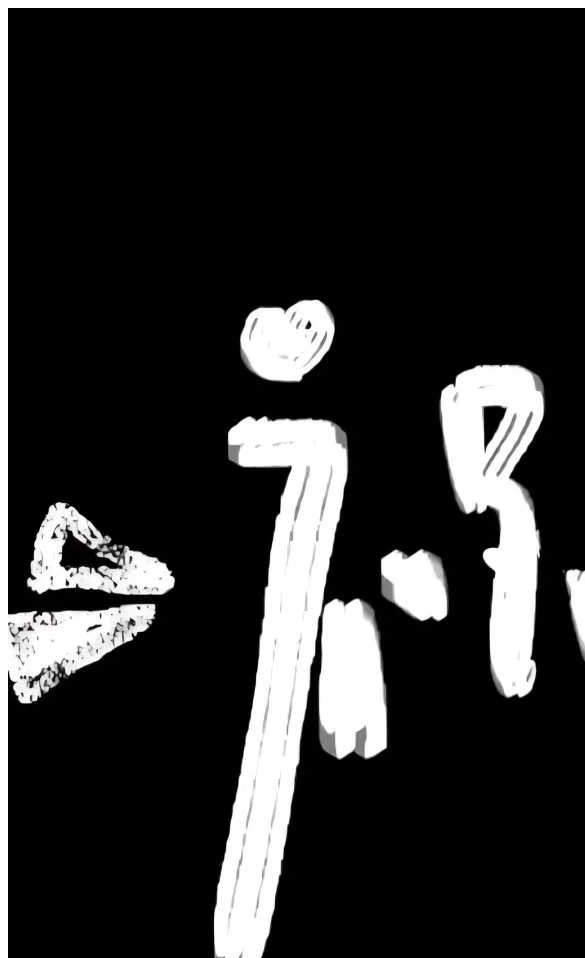
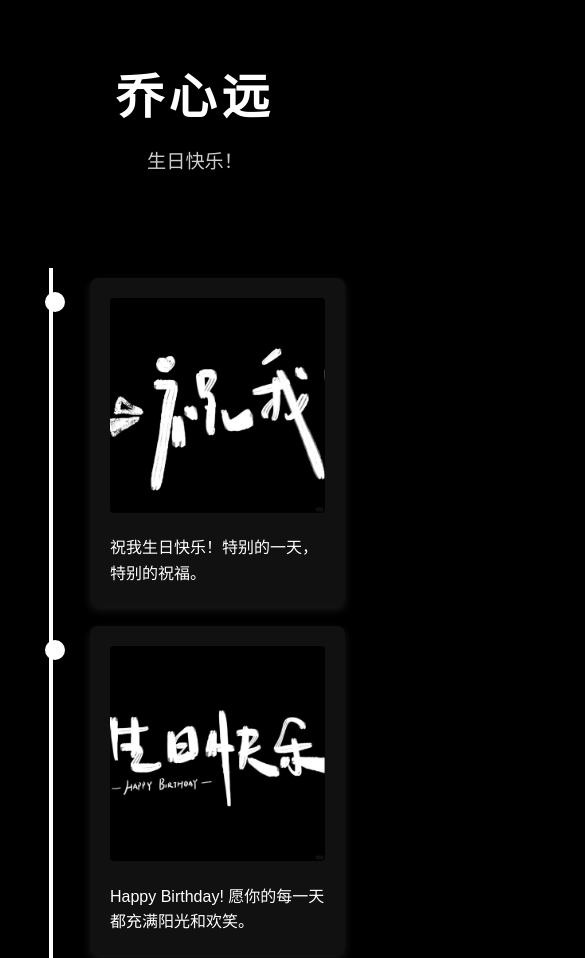
Before and after one commit to youqu117/qiaoxinyuan, a plain HTML site: page birthday.html in a window 390 px wide. Shown: the top 958 px of the page, 585 px wide, since content can reach past the window. Drawn offline with Linux system fonts and the light colour scheme.

Commit message:
Update birthday.html

```diff
--- a/birthday.html
+++ b/birthday.html
@@ -1,3 +1,216 @@
+<!DOCTYPE html>
+<html lang="zh-CN">
+<head>
+    <meta charset="UTF-8">
+    <meta name="viewport" content="width=device-width, initial-scale=1.0">
+    <title>乔心远生日快乐</title>
+    <style>
+        * {
+            margin: 0;
+            padding: 0;
+            box-sizing: border-box;
+        }
+
+        body {
+            font-family: 'Microsoft YaHei', sans-serif;
+            background-color: #000;
+            color: #fff;
+            line-height: 1.6;
+        }
+
+        .container {
+            max-width: 1200px;
+            margin: 0 auto;
+            padding: 20px;
+        }
+
+        header {
+            text-align: center;
+            padding: 40px 0;
+            animation: fadeIn 2s ease-in;
+        }
+
+        h1 {
+            font-size: 3rem;
+            margin-bottom: 10px;
+            letter-spacing: 5px;
+        }
+
+        .subtitle {
+            font-size: 1.2rem;
+            opacity: 0.8;
+        }
+
+        .timeline {
+            position: relative;
+            max-width: 800px;
+            margin: 50px auto;
+        }
+
+        .timeline::after {
+            content: '';
+            position: absolute;
+            width: 4px;
+            background-color: #fff;
+            top: 0;
+            bottom: 0;
+            left: 50%;
+            margin-left: -2px;
+        }
+
+        .timeline-item {
+            padding: 10px 40px;
+            position: relative;
+            width: 50%;
+            opacity: 0;
+            transform: translateY(20px);
+            transition: all 0.8s ease;
+        }
+
+        .timeline-item.visible {
+            opacity: 1;
+            transform: translateY(0);
+        }
+
+        .timeline-item:nth-child(odd) {
+            left: 0;
+        }
+
+        .timeline-item:nth-child(even) {
+            left: 50%;
+        }
+
+        .timeline-content {
+            padding: 20px;
+            background-color: #111;
+            border-radius: 8px;
+            box-shadow: 0 4px 8px rgba(255,255,255,0.1);
+        }
+
+        .timeline-img {
+            width: 100%;
+            max-height: 300px;
+            object-fit: contain;
+            margin-bottom: 15px;
+            border-radius: 4px;
+        }
+
+        .timeline-text {
+            font-size: 1rem;
+        }
+
+        .timeline-item:nth-child(odd)::after {
+            content: '';
+            position: absolute;
+            width: 20px;
+            height: 20px;
+            right: -10px;
+            background-color: #fff;
+            border: 4px solid #000;
+            top: 20px;
+            border-radius: 50%;
+            z-index: 1;
+        }
+
+        .timeline-item:nth-child(even)::after {
+            content: '';
+            position: absolute;
+            width: 20px;
+            height: 20px;
+            left: -10px;
+            background-color: #fff;
+            border: 4px solid #000;
+            top: 20px;
+            border-radius: 50%;
+            z-index: 1;
+        }
+
+        .lab-section {
+            background-color: #111;
+            padding: 40px;
+            margin: 40px 0;
+            border-radius: 8px;
+            text-align: center;
+        }
+
+        .lab-title {
+            font-size: 2rem;
+            margin-bottom: 20px;
+        }
+
+        .collage {
+            display: grid;
+            grid-template-columns: repeat(3, 1fr);
+            gap: 10px;
+            max-width: 800px;
+            margin: 0 auto;
+        }
+
+        .collage img {
+            width: 100%;
+            border-radius: 4px;
+        }
+
+        footer {
+            text-align: center;
+            padding: 40px 0;
+            margin-top: 50px;
+            border-top: 1px solid #333;
+        }
+
+        .cake-section {
+            text-align: center;
+            padding: 40px 0;
+        }
+
+        .cake-img {
+            max-width: 300px;
+            margin: 0 auto 20px;
+        }
+
+        .birthday-message {
+            font-size: 1.5rem;
+            margin-top: 20px;
+        }
+
+        @keyframes fadeIn {
+            from { opacity: 0; }
+            to { opacity: 1; }
+        }
+
+        @media screen and (max-width: 768px) {
+            .timeline::after {
+                left: 31px;
+            }
+
+            .timeline-item {
+                width: 100%;
+                padding-left: 70px;
+                padding-right: 25px;
+            }
+
+            .timeline-item:nth-child(even) {
+                left: 0;
+            }
+
+            .timeline-item:nth-child(odd)::after,
+            .timeline-item:nth-child(even)::after {
+                left: 21px;
+            }
+
+            .collage {
+                grid-template-columns: 1fr;
+            }
+        }
+    </style>
+</head>
+<body>
+    <div class="container">
+        <header>
+            <h1>乔心远</h1>
+            <p class="subtitle">生日快乐！</p>
+        </header>
+
         <section class="timeline">
             <div class="timeline-item">
                 <div class="timeline-content">
@@ -61,6 +274,7 @@
     </div>
 
     <script>
+        // 滚动动画效果
         document.addEventListener('DOMContentLoaded', function() {
             const timelineItems = document.querySelectorAll('.timeline-item');
 
@@ -77,3 +291,5 @@ document.addEventListener('DOMContentLoaded', function() {
             });
         });
     </script>
+</body>
+</html>
```
Lines whose indentation alone changed are shown as unchanged.
